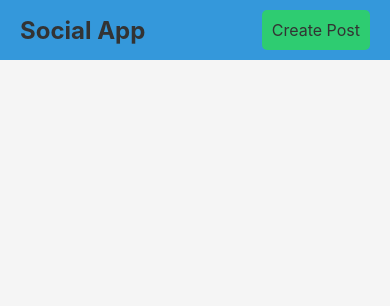
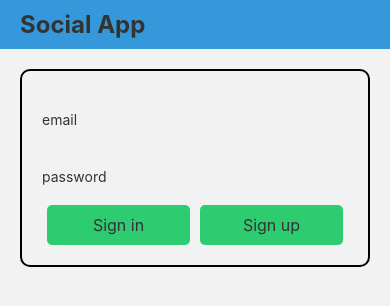
Before and after one commit to htetooyan-i/mini-social-feed-app, a React Native app: screen /Auth in a window 390 px wide. Shown: the top 306 px of the page. Built offline with nearby package versions, Linux system fonts and the light colour scheme; no server answers.

Commit message:
implement Firebase auth flows and add auth screen

```diff
--- a/app.json
+++ b/app.json
@@ -7,6 +7,14 @@
     "icon": "./assets/icon.png",
     "userInterfaceStyle": "automatic",
     "newArchEnabled": true,
+    "plugins": [
+      [
+        "expo-image-picker",
+        {
+          "photosPermission": "The app accesses your photos to let you share them with your friends."
+        }
+      ]
+    ],
     "splash": {
       "image": "./assets/splash-icon.png",
       "resizeMode": "contain",
--- a/package.json
+++ b/package.json
@@ -9,10 +9,13 @@
     "web": "expo start --web"
   },
   "dependencies": {
+    "@react-native-camera-roll/camera-roll": "^7.10.2",
     "@react-navigation/native": "^7.1.25",
     "@react-navigation/native-stack": "^7.8.6",
     "expo": "~54.0.29",
+    "expo-image-picker": "~17.0.10",
     "expo-status-bar": "~3.0.9",
+    "firebase": "^12.6.0",
     "react": "19.1.0",
     "react-native": "0.81.5",
     "react-native-gesture-handler": "~2.28.0",
--- /dev/null
+++ b/src/components/AuthForm.tsx
@@ -0,0 +1,107 @@
+import React, { useState } from 'react';
+import { View, StyleSheet, TextInput, Alert } from "react-native";
+
+import { getAuthErrorMessage } from "../utils/authErrors";
+import Button from '../components/Button';
+import { darkColors, lightColors } from '../constants/colors';
+import { useSystemTheme } from '../hooks/useSystemTheme';
+import { signIn, signUp } from '../services/auth.service';
+
+function AuthForm() {
+
+    // set theme
+    //
+    const scheme = useSystemTheme();
+    const COLORS = scheme === 'dark' ? darkColors : lightColors;
+
+    const [ email, setEmail] = useState('');
+    const [ password, setPassword] = useState('');
+
+
+    // handle user login print alert if any error
+    //
+    const handleLogin = async () => {
+        try {
+            await signIn(email, password)
+        } catch(error: any) {
+            const errorMessage = getAuthErrorMessage(error)
+            Alert.alert(errorMessage)
+        }
+    }
+
+    // handle user sign up print alert if any error
+    //
+    const handleSignUp = async () => {
+        try {
+            await signUp(email, password)
+        } catch (error: any) {
+            const errorMessage = getAuthErrorMessage(error)
+            Alert.alert(errorMessage)
+        }
+    }
+    return (
+        <View style={[styles.form_container, { borderColor: COLORS.borderPrimary }]}>
+
+            {/* Input fields */}
+            <TextInput
+            placeholder="email"
+            autoCapitalize='none'
+            onChangeText={setEmail}
+            value={email}
+            style={[styles.input_container, {borderColor: COLORS.borderSecondary, color: COLORS.text}]}
+            />
+
+            <TextInput
+
+            placeholder="password"
+            secureTextEntry
+            autoCapitalize='none'
+            autoCorrect={false}
+            onChangeText={setPassword}
+            value={password}
+            style={[styles.input_container, {borderColor: COLORS.borderSecondary, color: COLORS.text}]}
+            />
+
+            {/* Sign in and Sing up buttons */}
+            <View style={styles.row}>
+                <View style={styles.button}>
+                    <Button title="Sign in" onPress={handleLogin} />
+                </View>
+                <View style={styles.button}>
+                    <Button title="Sign up" onPress={handleSignUp} />
+                </View>
+            </View>
+        </View>
+
+
+    );
+}
+
+const styles = StyleSheet.create({
+
+    button: {
+        flex: 1,
+        marginHorizontal: 5,
+    },
+
+    form_container: {
+        margin: 20,
+        padding: 20,
+        borderWidth: 2,
+        borderRadius: 10,
+    },
+
+    input_container: {
+        marginVertical: 20,
+    },
+
+    row: {
+        flexDirection: 'row',
+        justifyContent: 'space-between',
+    },
+
+
+
+})
+
+export default AuthForm;
--- /dev/null
+++ b/src/hooks/useAuth.ts
@@ -0,0 +1,23 @@
+import { onAuthStateChanged, User} from "firebase/auth";
+import { useEffect, useState } from "react";
+import { auth } from "../services/firebase";
+
+export function useAuth() {
+
+    // use user and loading as state
+    const [user, setUser] = useState<User | null>(null);
+    const [loading, setLoading] = useState(true)
+
+    // change user and loading value if user change state
+    useEffect(() => {
+        const unsubscribe = onAuthStateChanged(auth, (user) => {
+            setUser(user);
+            setLoading(false);
+        })
+
+        // stop onAuthStateChanged listener if app is closed
+        return unsubscribe;
+    }, []);
+
+    return { user, loading };
+}
--- a/src/navigations/AppNavigator.tsx
+++ b/src/navigations/AppNavigator.tsx
@@ -3,16 +3,22 @@ import { NativeStackNavigationOptions } from '@react-navigation/native-stack';
 import { NavigationContainer, DefaultTheme, DarkTheme } from '@react-navigation/native';
 import { useColorScheme } from "react-native";
 
+import AuthScreen from "../screens/AuthScreen";
+import CreatePostScreen from "../screens/CreatePostScreen";
+import FeedScreen from "../screens/FeedScreen";
+import { useAuth } from "../hooks/useAuth";
 import { RootStackParamList } from "./types";
-import FeedScreen from "../screens/FeedScreen";
-import CreatePostScreen from "../screens/CreatePostScreen";
 
 const Stack = createNativeStackNavigator<RootStackParamList>();
 
+// screen options for feed screen
+//
 const FeedOptions: NativeStackNavigationOptions = {
   headerShown: false,
 };
 
+// screen options for createPost screen
+//
 const CreatePostOptions: NativeStackNavigationOptions = {
   title: 'Create Post',
   presentation: 'card',
@@ -21,13 +27,29 @@ const CreatePostOptions: NativeStackNavigationOptions = {
 
 function AppNavigator() {
 
+  {/* set theme */}
   const scheme = useColorScheme();
+  const { user, loading } = useAuth();
+
+  // is fire executing onAuthStateChanged UI won't change
+  if (loading) return null;
 
   return (
       <NavigationContainer theme={scheme === "dark" ? DarkTheme : DefaultTheme}>
-          <Stack.Navigator initialRouteName="Feed">
-              <Stack.Screen name="Feed" component={FeedScreen} options={FeedOptions} />
-              <Stack.Screen name="CreatePost" component={CreatePostScreen} options={CreatePostOptions} />
+          <Stack.Navigator>
+            {
+              user ? ( // show if user is not null
+                <>
+                  <Stack.Screen name="Feed" component={FeedScreen} options={FeedOptions} />
+                  <Stack.Screen name="CreatePost" component={CreatePostScreen} options={CreatePostOptions} />
+                </>
+
+              ) : ( // show if user hasn't logged in
+                <Stack.Screen name="Auth" component={AuthScreen} options={{headerShown: false}}/>
+              )
+            }
+
+
           </Stack.Navigator>
       </NavigationContainer>
   );
--- a/src/navigations/types.ts
+++ b/src/navigations/types.ts
@@ -1,4 +1,5 @@
 export type RootStackParamList = {
+  Auth: undefined
   Feed: undefined;
   CreatePost: undefined;
 };
--- /dev/null
+++ b/src/screens/AuthScreen.tsx
@@ -0,0 +1,50 @@
+import React from 'react';
+import { View, SafeAreaView, Text, StyleSheet } from "react-native";
+
+import AuthForm  from '../components/AuthForm';
+import { darkColors, lightColors } from '../constants/colors';
+import { useSystemTheme } from '../hooks/useSystemTheme';
+
+function AuthScreen() {
+
+    {/* set theme */}
+    const scheme = useSystemTheme();
+    const COLORS = scheme === 'dark' ? darkColors : lightColors;
+
+
+
+    return (
+        <SafeAreaView>
+
+            {/* Header Section */}
+            <View style={[styles.header_continer, { backgroundColor: COLORS.primary}]}>
+                <Text style={[styles.app_title, { color: COLORS.text}]}>Social App</Text>
+            </View>
+
+            {/* Login and signup form */}
+            <AuthForm />
+
+        </SafeAreaView>
+    );
+}
+
+const styles = StyleSheet.create({
+
+    app_title: {
+        fontSize: 24,
+        fontWeight: 'bold',
+    },
+
+    header_continer: {
+        width: '100%',
+        flexDirection: 'row',
+        justifyContent: 'space-between',
+        alignItems: 'center',
+        paddingHorizontal: 20,
+        paddingVertical: 10,
+    },
+
+
+})
+
+export default AuthScreen;
--- a/src/screens/FeedScreen.tsx
+++ b/src/screens/FeedScreen.tsx
@@ -1,4 +1,4 @@
-import { StyleSheet, View, SafeAreaView, Text, FlatList, useColorScheme, Appearance } from "react-native";
+import { StyleSheet, View, SafeAreaView, Text, FlatList, Alert } from "react-native";
 import { NativeStackScreenProps } from "@react-navigation/native-stack";
 
 import Button from '../components/Button';
@@ -7,11 +7,13 @@ import PostCard from "../components/PostCard";
 import { RootStackParamList } from "../navigations/types";
 import { usePosts } from "../hooks/usePosts";
 import { useSystemTheme } from "../hooks/useSystemTheme";
+import { logOut } from "../services/auth.service";
 
 type Props = NativeStackScreenProps<RootStackParamList, 'Feed'>;
 
 function FeedScreen({ navigation }: Props) {
 
+    {/* use posts state */}
     const { posts } = usePosts();
 
     {/* Check scheme and set color set */}
@@ -24,6 +26,7 @@ function FeedScreen({ navigation }: Props) {
             <View style={[styles.header_continer, { backgroundColor: COLORS.primary}]}>
                 <Text style={[styles.app_title, { color: COLORS.text}]}>Social App</Text>
                 <Button title="Create Post" onPress={() => navigation.navigate('CreatePost')} />
+                <Button title="Log Out" onPress={() => logOut()} />
             </View>
 
             {/* Content Section */}
@@ -35,6 +38,7 @@ function FeedScreen({ navigation }: Props) {
                     <PostCard title={item.title} body={item.body} />
                 )}
             />
+
         </SafeAreaView>
     );
 }
--- /dev/null
+++ b/src/utils/authErrors.ts
@@ -0,0 +1,25 @@
+export function getAuthErrorMessage(error: any): string {
+  const code = error?.code;
+
+  switch (code) {
+    case 'auth/invalid-email':
+      return 'Please enter a valid email address.';
+    case 'auth/user-not-found':
+      return 'No account found with this email.';
+    case 'auth/wrong-password':
+    case 'auth/invalid-credential':
+      return 'Incorrect email or password.';
+    case 'auth/email-already-in-use':
+      return 'This email is already registered.';
+    case 'auth/weak-password':
+      return 'Password must be at least 6 characters.';
+    case 'auth/network-request-failed':
+      return 'Network error. Please check your connection.';
+    case 'auth/requires-recent-login':
+      return 'Please log in again before doing this.';
+    case 'auth/no-current-user':
+      return 'You must be logged in to do this.';
+    default:
+      return 'Something went wrong. Please try again.';
+  }
+}
```
Also changed, not shown: src/services/auth.service.ts (added, +77 -0 lines), 2 other files (tests, documents, lock files or other folders).
